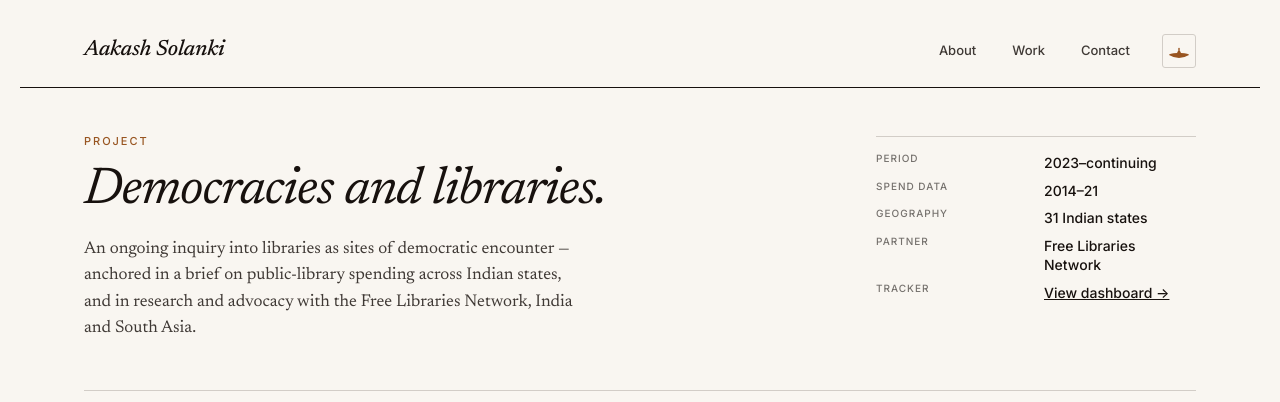
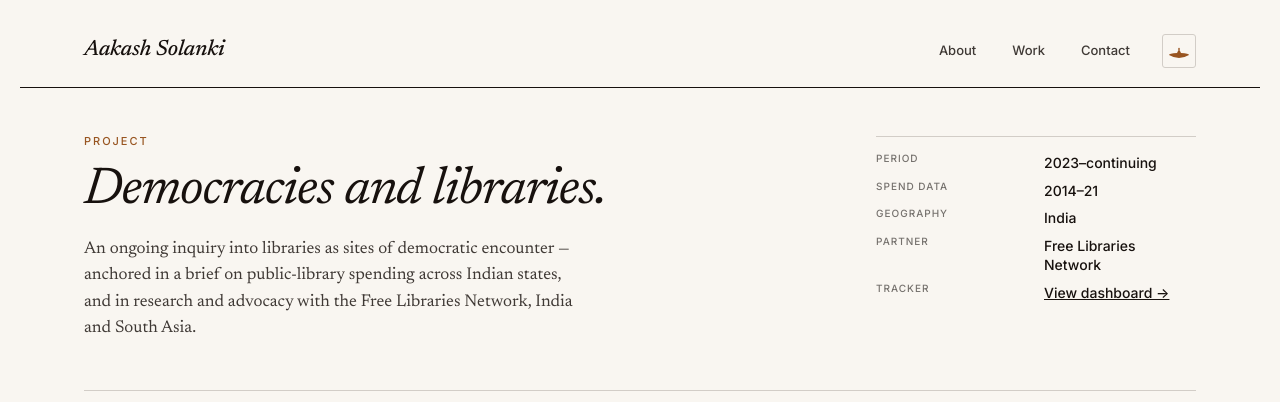
Before and after one commit to skishchampi/skishchampi.github.io, a Jekyll site: the page built from libraries.md, in a window 1280 px wide and 900 px high. Shown: the top 402 px of the window. Built offline with Jekyll 4.4.1, drawn with Linux system fonts in a browser that asks for light colours; some web fonts are replaced.

Commit message:
Simplify libraries Geography to 'India'
Co-Authored-By: Claude Opus 4.7 (1M context) <noreply@anthropic.com>

```diff
--- a/libraries.md
+++ b/libraries.md
@@ -15,7 +15,7 @@ description: "An inquiry into libraries as sites of democratic encounter, anchor
     <dl>
       <dt>Period</dt><dd>2023&ndash;continuing</dd>
       <dt>Spend data</dt><dd>2014&ndash;21</dd>
-      <dt>Geography</dt><dd>31 Indian states</dd>
+      <dt>Geography</dt><dd>India</dd>
       <dt>Partner</dt><dd>Free Libraries Network</dd>
       <dt>Tracker</dt><dd><a href="/freelibraries4all/">View dashboard &rarr;</a></dd>
     </dl>
```
